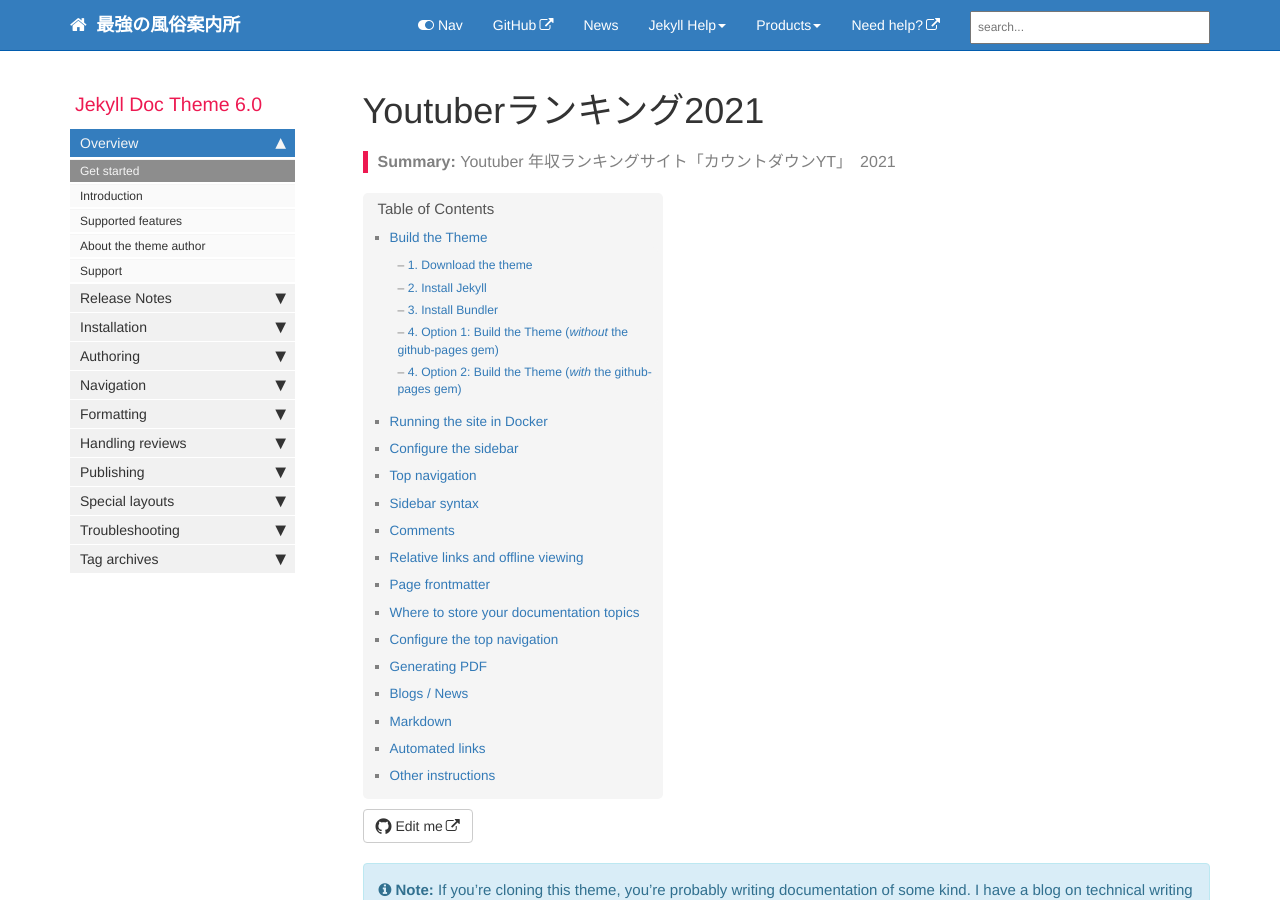
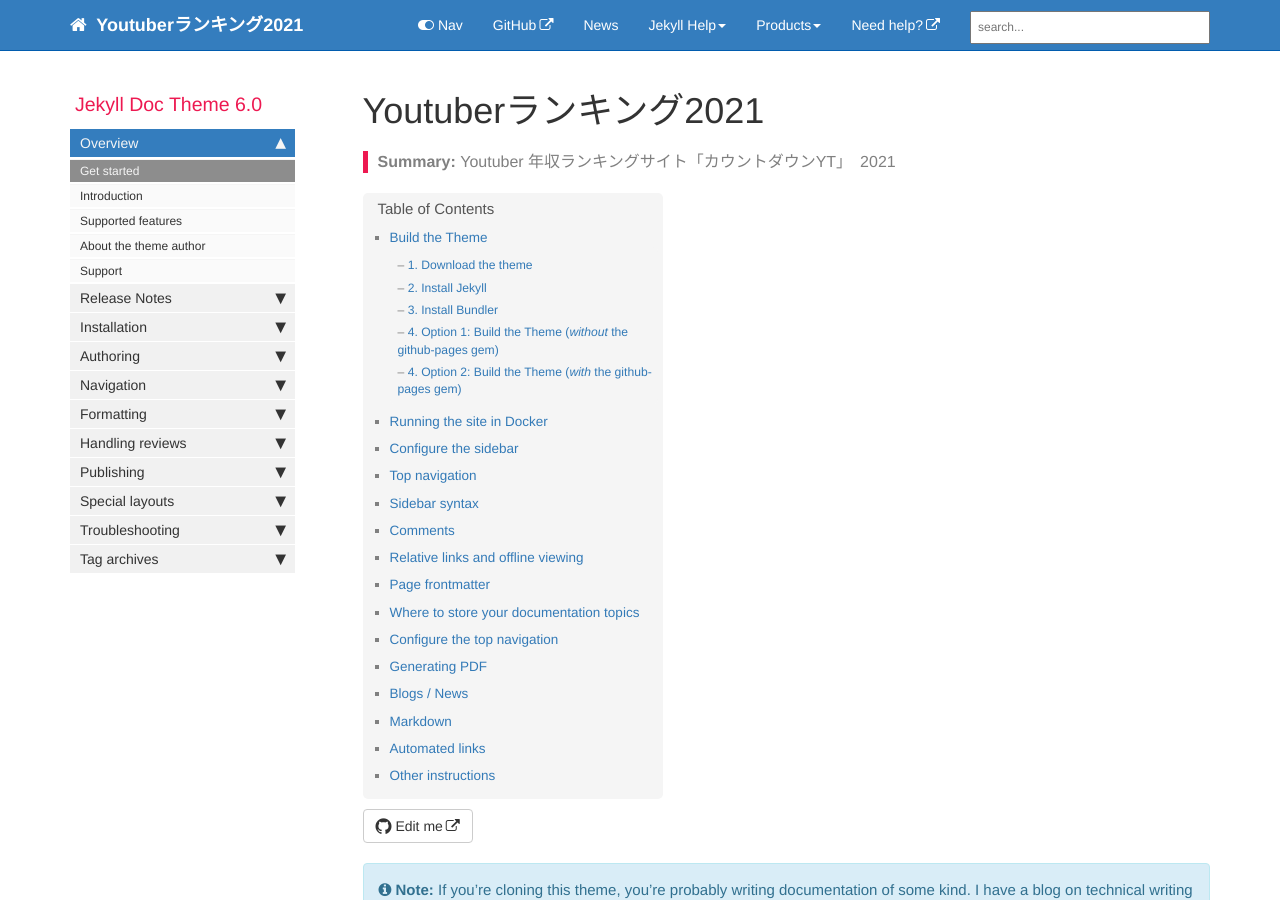
Before and after one commit to takagotch/page482, a Jekyll site: the page built from index.md, in a window 1280 px wide and 900 px high. Built offline with Jekyll 4.4.1, drawn with Linux system fonts in a browser that asks for light colours; comment, search, counter and statistics services are not loaded.

Commit message:
Update _config.yml

```diff
--- a/_config.yml
+++ b/_config.yml
@@ -1,9 +1,9 @@
-repository: takagotch/page75
+repository: takagotch/page482
 
 output: web
 # this property is useful for conditional filtering of content that is separate from the PDF.
 
-topnav_title: 最強の風俗案内所
+topnav_title: Youtuberランキング2021
 # this appears on the top navigation bar next to the home button
 
 site_title: 運命の出会いが待っています♡で10%オフ
```
